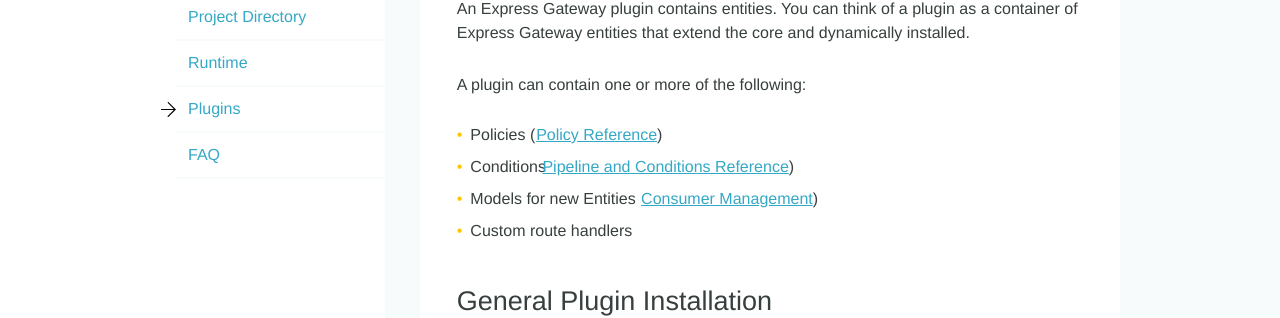
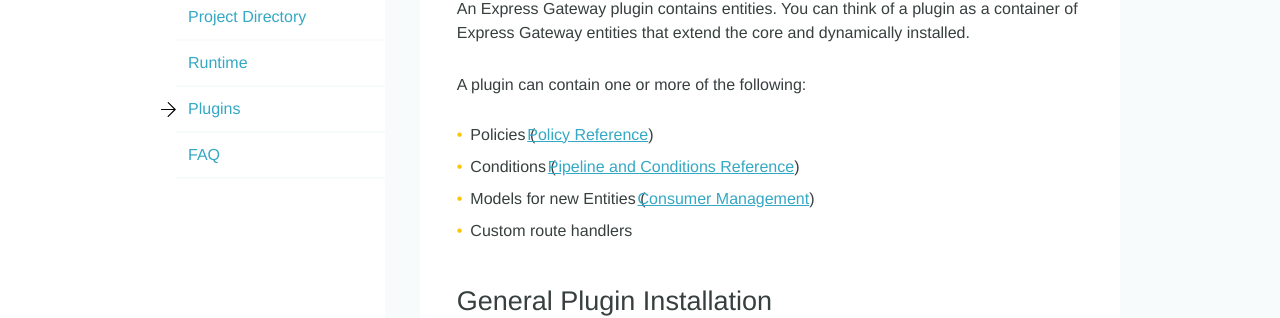
Before and after one commit to ExpressGateway/express-gateway.io, a Jekyll site: the page built from docs/plugins.md, in a window 1280 px wide and 900 px high, scrolled down 428 px. Shown: the part 102-420 px from the top of the window. Built offline with Jekyll 4.4.1, drawn with Linux system fonts in a browser that asks for light colours; nearby versions of some CDN libraries; some web fonts are replaced; comment, search, counter and statistics services are not loaded; part of the change alters nothing that is shown.

```diff
--- a/docs/plugins.md
+++ b/docs/plugins.md
@@ -14,9 +14,9 @@ The extraction of the existing plugins and the enablement of the plugin framewor
 An Express Gateway plugin contains entities. You can think of a plugin as a container of Express Gateway entities that extend the core and dynamically installed.
 
 A plugin can contain one or more of the following:
-* Policies (&nbsp; [Policy Reference](./policies))
-* Conditions [Pipeline and Conditions Reference](./configuration/policies))
-* Models for new Entities &nbsp; [Consumer Management](./consumer-management))
+* Policies ([Policy Reference](./policies))
+* Conditions ([Pipeline and Conditions Reference](./configuration/policies))
+* Models for new Entities ([Consumer Management](./consumer-management))
 * Custom route handlers
 
 ### General Plugin Installation
```
